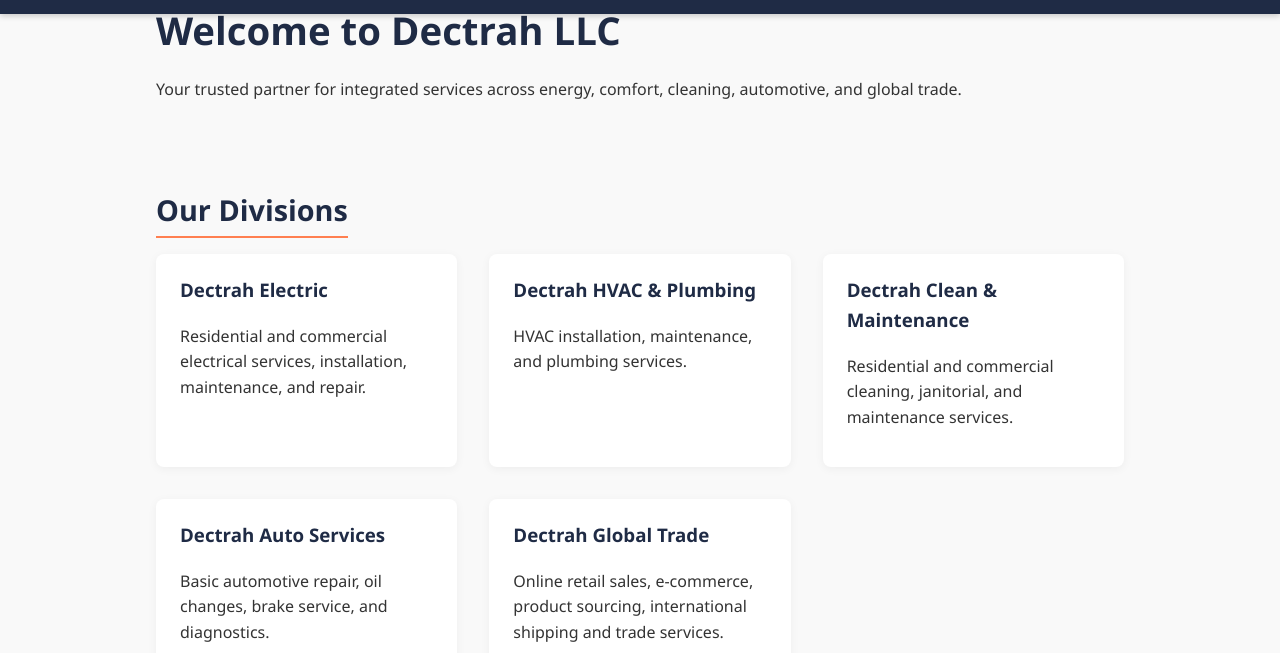
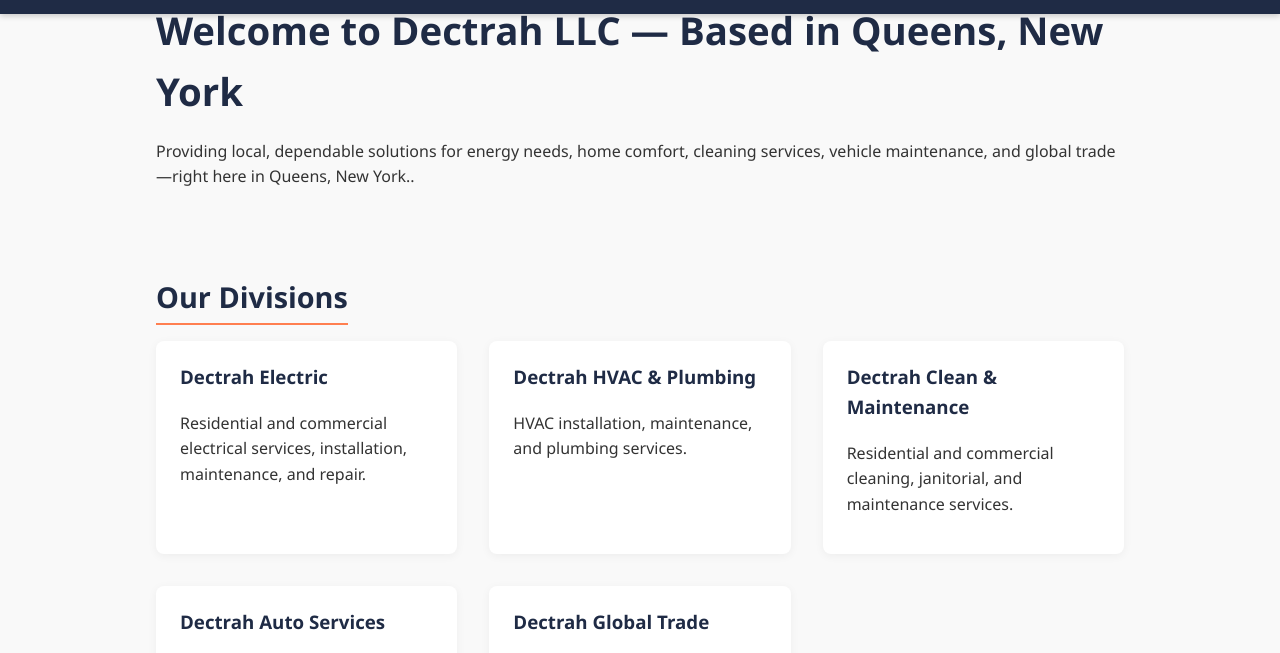
Before and after one commit to dectrah/io, a plain HTML site: page index.html in a window 1280 px wide. Shown: the part 90-743 px from the top of the page. Drawn offline with Linux system fonts and the light colour scheme.

Commit message:
index.html

```diff
--- a/index.html
+++ b/index.html
@@ -204,8 +204,8 @@
 
 <main>
   <section id="home">
-    <h1>Welcome to Dectrah LLC</h1>
-    <p>Your trusted partner for integrated services across energy, comfort, cleaning, automotive, and global trade.</p>
+    <h1>Welcome to Dectrah LLC — Based in Queens, New York </h1>
+    <p>Providing local, dependable solutions for energy needs, home comfort, cleaning services, vehicle maintenance, and global trade—right here in Queens, New York..</p>
   </section>
 
   <section id="divisions">
```
